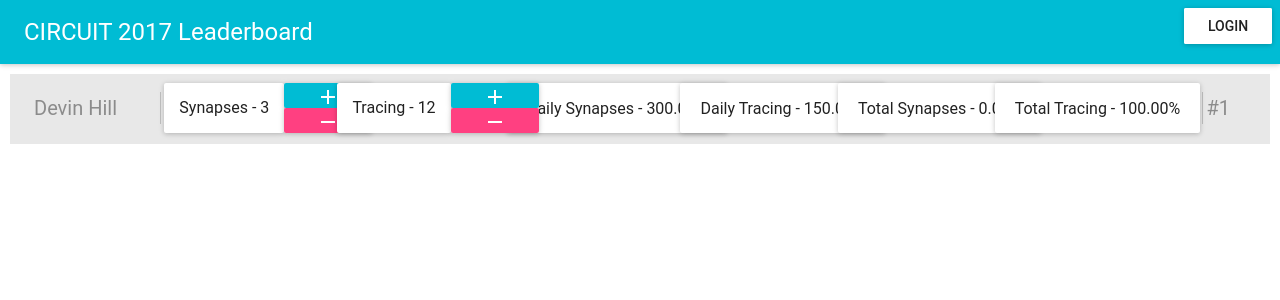
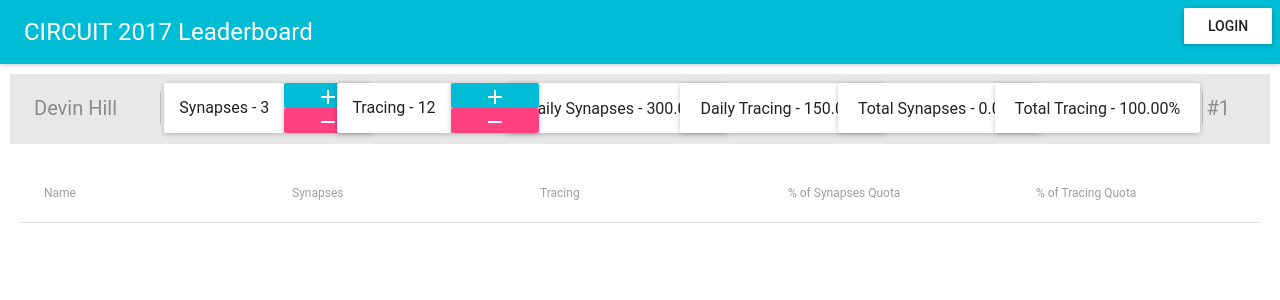
Before and after one commit to hpcowley/leaderboard, a React (Create React App) app in the folder leaderboard/: page / in a window 1280 px wide. Shown: the top 300 px of the page. Built offline with nearby package versions, Linux system fonts and the light colour scheme; what react-tap-event-plugin would draw is missing.

Commit message:
Leaderboard table started

```diff
--- a/leaderboard/src/App.js
+++ b/leaderboard/src/App.js
@@ -5,7 +5,8 @@ import './Fonts.css';
 import AppBar from './appBar';
 import TableExampleSimple from './table';
 import Options from './flatOptions';
-import StartDialogue from './StartScreen';
+import LeaderBoard from './LeaderBoard.js';
+
 
 import { TaskControlBar } from './ControlBar';
 
@@ -48,6 +49,7 @@ const App = () => (
       <TaskControlBar
         {...props}
       />
+      <LeaderBoard {...props}/>
     </div>
   </MuiThemeProvider>
 );
--- /dev/null
+++ b/leaderboard/src/LeaderBoard.js
@@ -0,0 +1,69 @@
+import React, { Component } from 'react';
+import {
+  Table,
+  TableBody,
+  TableFooter,
+  TableHeader,
+  TableHeaderColumn,
+  TableRow,
+  TableRowColumn,
+} from 'material-ui/Table';
+import Paper from 'material-ui/Paper';
+import TextField from 'material-ui/TextField';
+import Toggle from 'material-ui/Toggle';
+
+const data = [
+  {
+    name: '',
+    syn: 0,
+    trace: 0,
+  }
+]
+
+const paperStyle = {
+  height: 'auto',
+  width: 'auto',
+  margin: 20,
+}
+
+export default class LeaderBoard extends Component {
+  state = {
+    stripedRows: true,
+    selectable: false,
+  }
+  render() {
+    return (
+      <div>
+        <Paper
+          style={paperStyle}
+          zDepth={0}
+        >
+          <Table fixedHeader={true}>
+            <TableHeader
+              displaySelectAll={false}
+              adjustForCheckbox={false}
+            >
+              <TableRow>
+                <TableHeaderColumn>Name</TableHeaderColumn>
+                {
+                  this.props.tasks.map(taskname =>
+                    <TableHeaderColumn>{taskname}</TableHeaderColumn>
+                )}
+                {
+                  Object.keys(this.props.instanceQuotas).map(quota =>
+                    <TableHeaderColumn>% of {quota} Quota</TableHeaderColumn>
+                )}
+              </TableRow>
+            </TableHeader>
+            <TableBody displayRowCheckbox={false}>
+              <TableRow>
+                <TableRowColumn>
+                </TableRowColumn>
+              </TableRow>
+            </TableBody>
+          </Table>
+        </Paper>
+      </div>
+    )
+  }
+}
```
